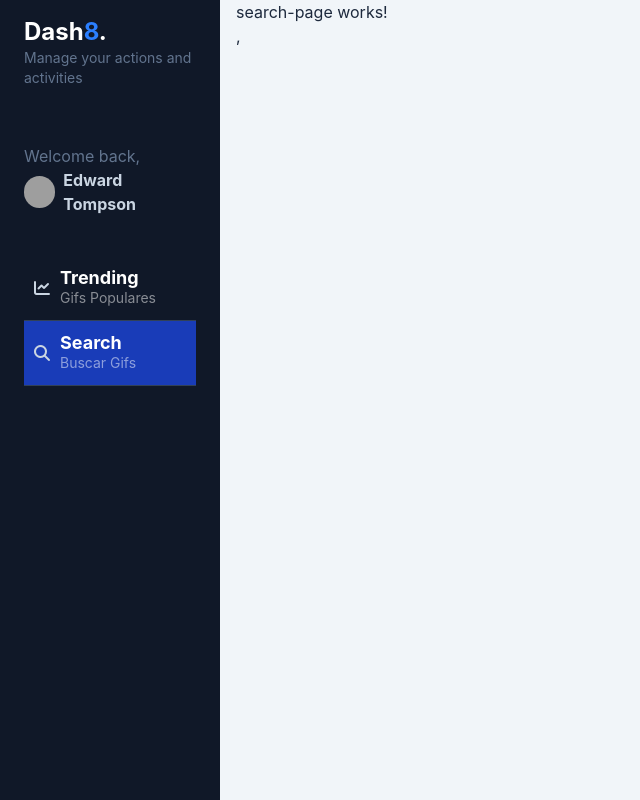
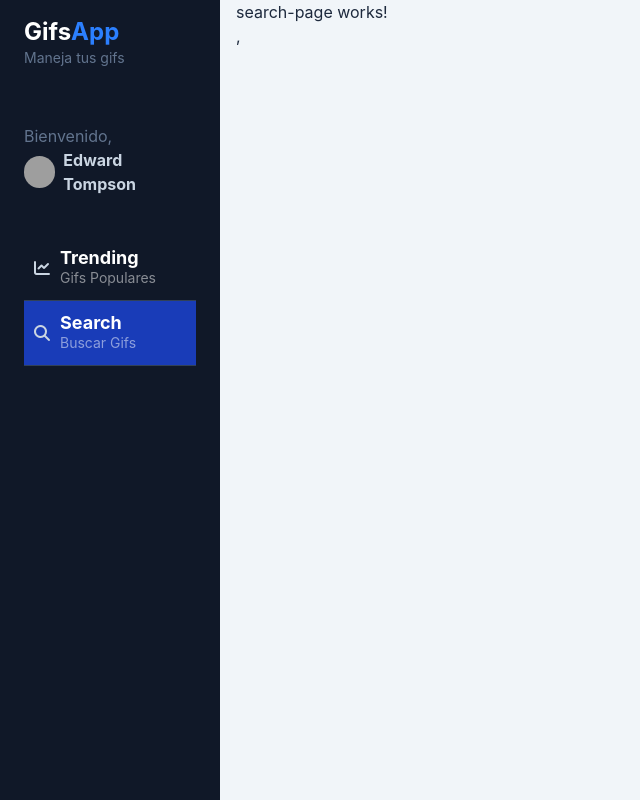
Before and after one commit to xh4rz/03-gifs-app, an Angular app: page /dashboard/search in a window 1280 px wide. Shown: the whole page, without its empty margins (0-640 px from the left). Built offline with nearby package versions, Linux system fonts and the light colour scheme; grey boxes are pictures that could not be loaded.

Commit message:
73. Angular Environments y Path Alias

```diff
--- a/angular.json
+++ b/angular.json
@@ -48,7 +48,13 @@
             "development": {
               "optimization": false,
               "extractLicenses": false,
-              "sourceMap": true
+              "sourceMap": true,
+              "fileReplacements": [
+                {
+                  "replace": "src/environments/environment.ts",
+                  "with": "src/environments/environment.development.ts"
+                }
+              ]
             }
           },
           "defaultConfiguration": "production"
--- a/src/app/gifs/components/side-menu/side-menu-header/side-menu-header.html
+++ b/src/app/gifs/components/side-menu/side-menu-header/side-menu-header.html
@@ -1,11 +1,11 @@
 <div id="logo" class="my-4 px-6">
   <h1 class="text-lg md:text-2xl font-bold text-white">
-    Dash<span class="text-blue-500">8</span>.
+    {{ envs.companyName }}<span class="text-blue-500">{{ envs.companyName2 }}</span>
   </h1>
-  <p class="text-slate-500 text-sm">Manage your actions and activities</p>
+  <p class="text-slate-500 text-sm">{{ envs.companySlogar }}</p>
 </div>
 <div id="profile" class="px-6 py-10">
-  <p class="text-slate-500">Welcome back,</p>
+  <p class="text-slate-500">Bienvenido,</p>
   <a href="#" class="inline-flex space-x-2 items-center">
     <span>
       <img
--- a/src/app/gifs/components/side-menu/side-menu-header/side-menu-header.ts
+++ b/src/app/gifs/components/side-menu/side-menu-header/side-menu-header.ts
@@ -1,8 +1,11 @@
 import { Component } from '@angular/core';
+import { environment } from '@environments/environment';
 
 @Component({
   selector: 'gifs-side-menu-header',
   imports: [],
   templateUrl: './side-menu-header.html',
 })
-export class SideMenuHeader {}
+export class SideMenuHeader {
+  envs = environment;
+}
--- /dev/null
+++ b/src/environments/environment.development.ts
@@ -0,0 +1,6 @@
+export const environment = {
+  production: true,
+  companyName: 'Gifs',
+  companyName2: 'App',
+  companySlogar: 'Maneja tus gifs',
+};
--- /dev/null
+++ b/src/environments/environment.ts
@@ -0,0 +1,6 @@
+export const environment = {
+  production: true,
+  companyName: 'Gifs',
+  companyName2: 'App',
+  companySlogar: 'Maneja tus gifs',
+};
--- a/tsconfig.json
+++ b/tsconfig.json
@@ -3,6 +3,9 @@
 {
   "compileOnSave": false,
   "compilerOptions": {
+    "paths": {
+      "@environments/*": ["./src/environments/*"]
+    },
     "noImplicitOverride": true,
     "noPropertyAccessFromIndexSignature": true,
     "noImplicitReturns": true,
```
